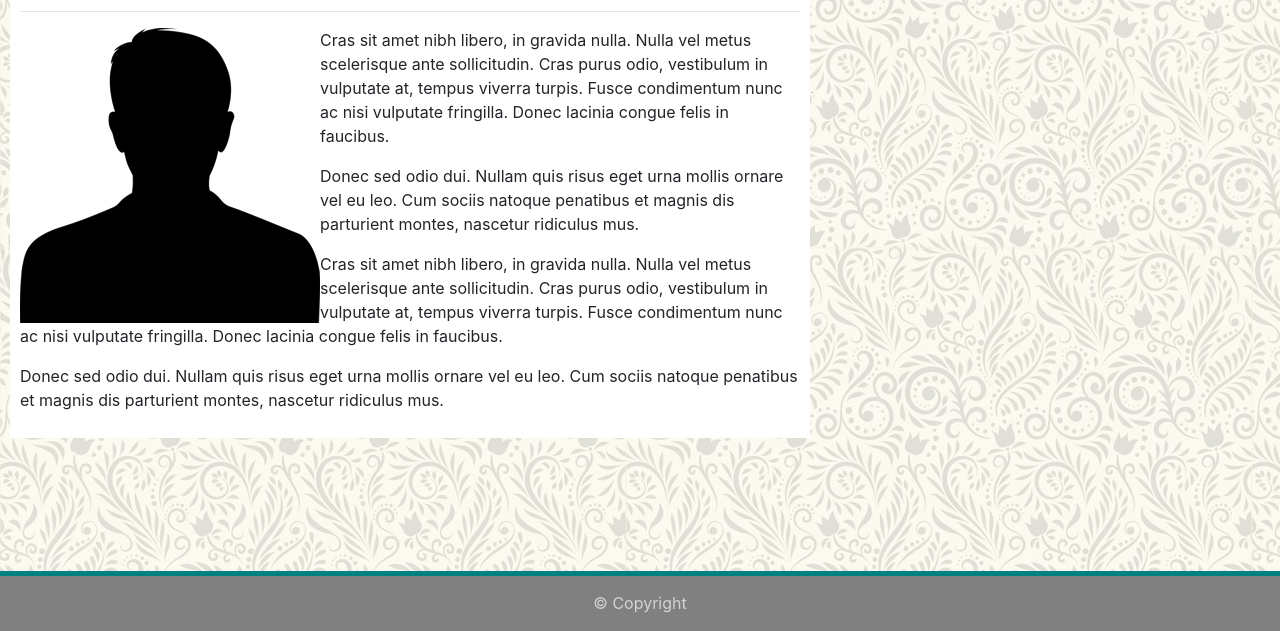
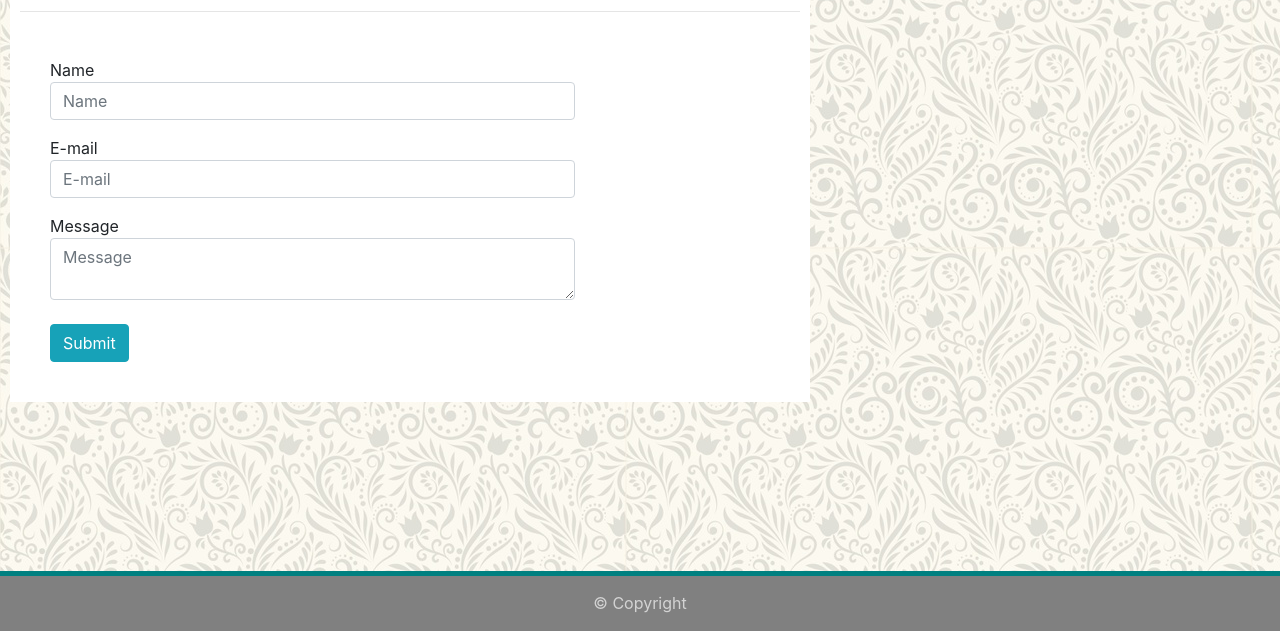
Before and after one commit to josh8903/02-my-responsive-portfolio, a plain HTML site: page contact.html in a window 1280 px wide. Shown: the part 169-800 px from the top of the page. Drawn offline with nearby package versions, Linux system fonts and the light colour scheme.

Commit message:
completed contact page

```diff
--- a/contact.html
+++ b/contact.html
@@ -19,8 +19,8 @@
     <nav class="navbar navbar-expand-lg navbar-light bg-light">
         <a class="navbar-brand" id="josh" href="https://josh8903.github.io">Josh Thorngren</a>
         <button class="navbar-toggler" type="button" data-toggle="collapse" data-target="#navbarNav" aria-controls="navbarNav" aria-expanded="false" aria-label="Toggle navigation">
-      <span class="navbar-toggler-icon"></span>
-    </button>
+            <span class="navbar-toggler-icon"></span>
+        </button>
         <div class="collapse justify-content-end navbar-collapse" id="navbarNav">
             <ul class="navbar-nav">
                 <li class="nav-item">
@@ -49,15 +49,22 @@
                 </h1>
                 <hr>
                 <!-- Paragraph about me -->
-                <div class="media">
+                <div class="media" id="contact">
                     <div class="media-body">
-                        <img src="assets/images/profile.jpg" class="float-left" alt="Profile Picture">
-                        <p>Cras sit amet nibh libero, in gravida nulla. Nulla vel metus scelerisque ante sollicitudin. Cras purus odio, vestibulum in vulputate at, tempus viverra turpis. Fusce condimentum nunc ac nisi vulputate fringilla. Donec lacinia congue
-                            felis in faucibus.</p>
-                        <p>Donec sed odio dui. Nullam quis risus eget urna mollis ornare vel eu leo. Cum sociis natoque penatibus et magnis dis parturient montes, nascetur ridiculus mus.</p>
-                        <p>Cras sit amet nibh libero, in gravida nulla. Nulla vel metus scelerisque ante sollicitudin. Cras purus odio, vestibulum in vulputate at, tempus viverra turpis. Fusce condimentum nunc ac nisi vulputate fringilla. Donec lacinia congue
-                            felis in faucibus.</p>
-                        <p>Donec sed odio dui. Nullam quis risus eget urna mollis ornare vel eu leo. Cum sociis natoque penatibus et magnis dis parturient montes, nascetur ridiculus mus.</p>
+                        Name
+                        <div class="input-group mb-3">
+                            <input type="text" class="form-control" placeholder="Name" aria-label="Username" aria-describedby="basic-addon1">
+                        </div>
+                        E-mail
+                        <div class="input-group mb-3">
+                            <input type="text" class="form-control" placeholder="E-mail" aria-label="Username" aria-describedby="basic-addon1">
+                        </div>
+                        Message
+                        <div class="input-group">
+                            <textarea class="form-control" placeholder="Message" aria-label="With textarea"></textarea>
+                        </div>
+                        <br>
+                        <button type="button" class="btn btn-info">Submit</button>
                     </div>
                 </div>
             </div>
--- a/style.css
+++ b/style.css
@@ -38,15 +38,26 @@ h1 {
     padding: 10px;
 }
 
+#contact {
+    padding: 30px;
+    max-width: 75%;
+}
+
 @media only screen and (max-width: 768px) {
     #main {
         max-width: 400px;
+    }
+    #contact {
+        max-width: 100%;
     }
 }
 
 @media only screen and (max-width: 515px) {
     #main {
         max-width: 380px;
+    }
+    #contact {
+        max-width: 100%;
     }
 }
 
```
